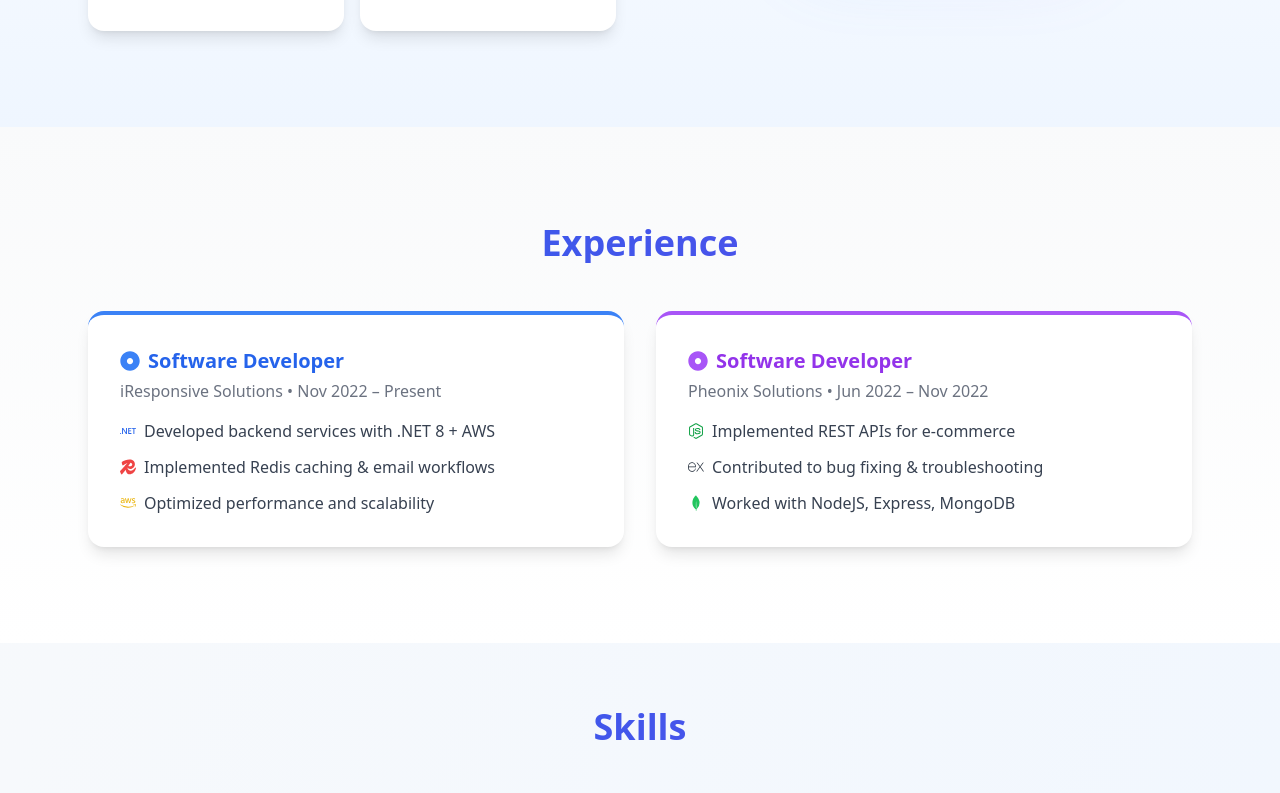
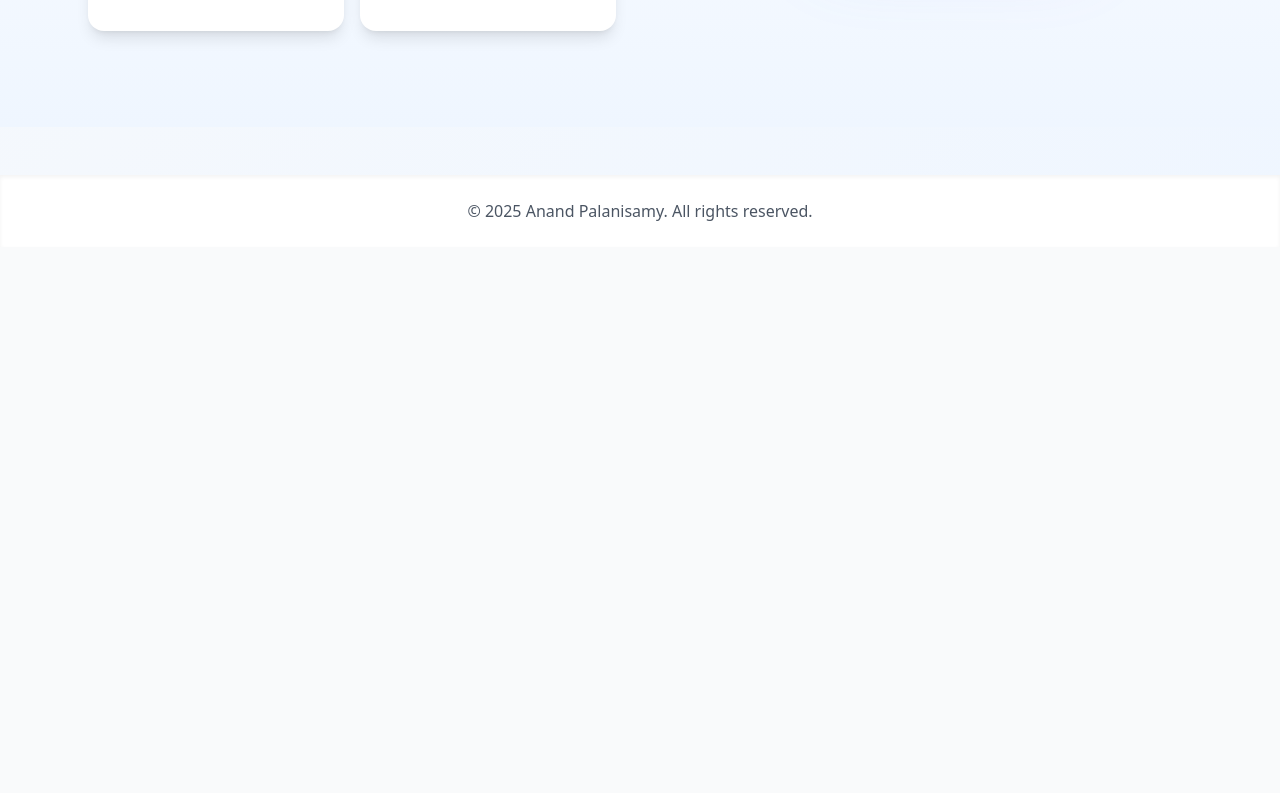
Before and after one commit to anandpalanisamyN/anand-palanisamy-portfolio, a React (Vite) app: page / in a window 1280 px wide. Shown: the part 1005-1798 px from the top of the page. After the commit the page ends 1252 px from the top, so only its background shows below. Built offline with nearby package versions, Linux system fonts and the light colour scheme.

Commit message:
feat(AP-07): Trigger Master

```diff
--- a/src/portfolio.jsx
+++ b/src/portfolio.jsx
@@ -1,10 +1,6 @@
 import { useState } from "react";
 import About from "./components/sections/About";
-import Contact from "./components/sections/Contact";
-import Experience from "./components/sections/Experience";
 import Hero from "./components/sections/Hero";
-import Projects from "./components/sections/Projects";
-import Skills from "./components/sections/Skills";
 
 export default function Portfolio() {
   const [menuOpen, setMenuOpen] = useState(false);
@@ -108,10 +104,10 @@ export default function Portfolio() {
       {/* Sections */}
       <Hero />
       <About />
-      <Experience />
+      {/* <Experience />
       <Skills />
       <Projects />
-      <Contact />
+      <Contact /> */}
 
       {/* Footer */}
       <footer className="bg-white py-6 mt-12 shadow-inner">
```
